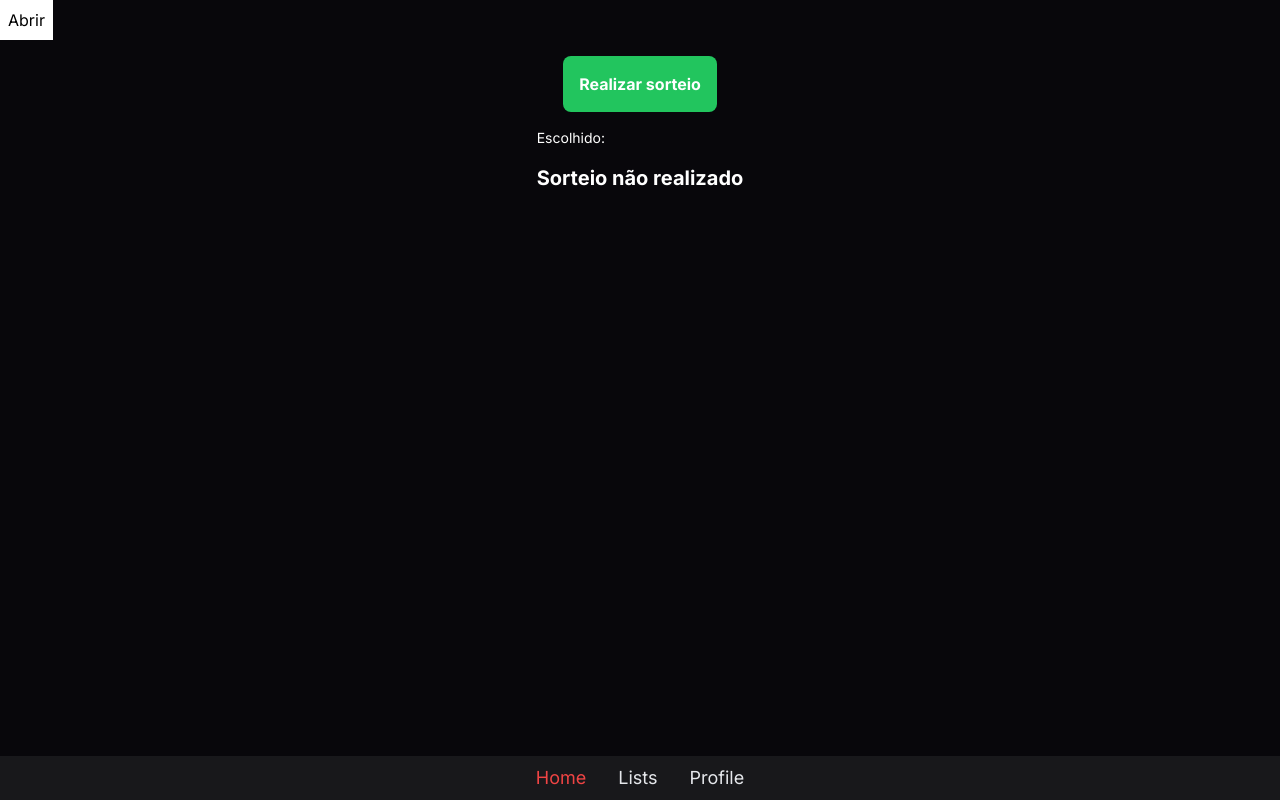
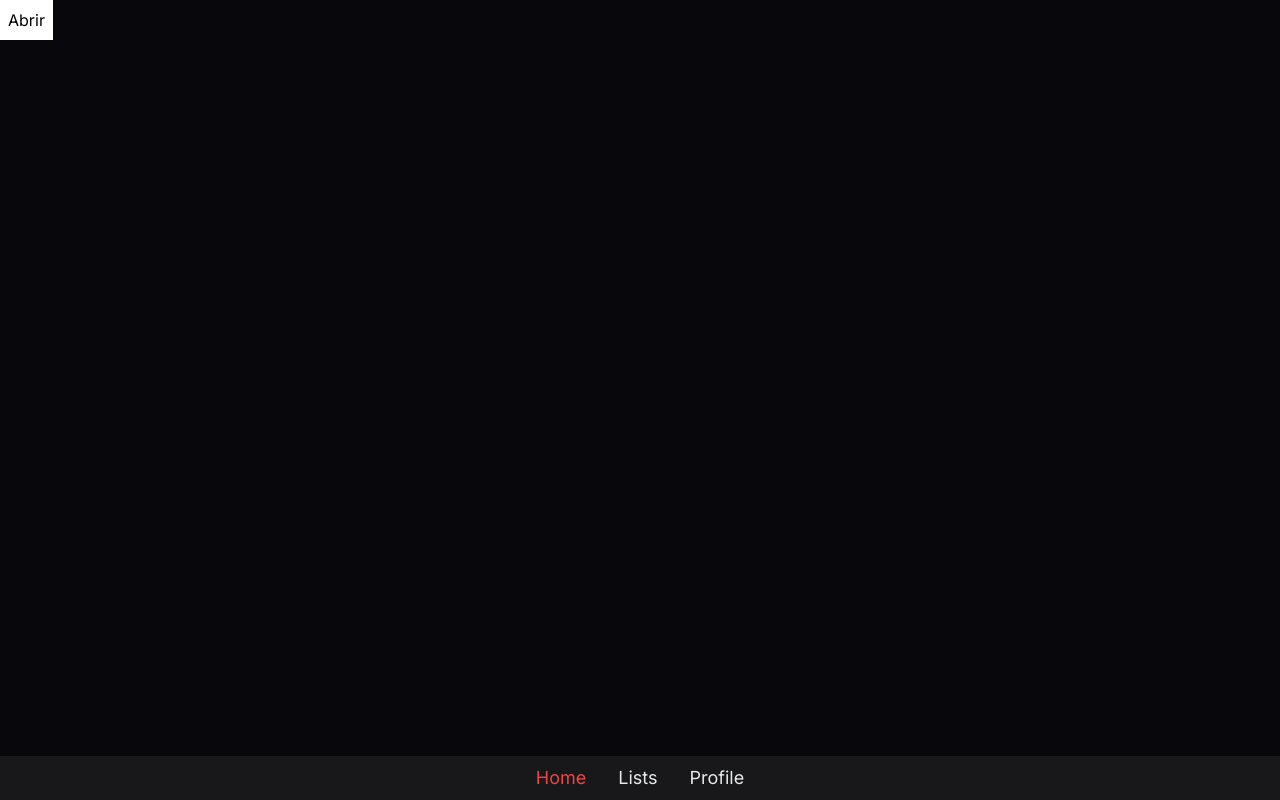
Before and after one commit to gustavojuneo/chefe, a Next.js app: page / in a window 1280 px wide. Built offline with nearby package versions, Linux system fonts and the light colour scheme.

Commit message:
feat: remove lists from homepage

```diff
--- a/src/app/page.tsx
+++ b/src/app/page.tsx
@@ -1,11 +1,9 @@
 import { CreateListModal } from '@/components/CreateListModal'
-import { Lists } from '@/components/Lists'
 
 export default function Home() {
   return (
     <div>
       <CreateListModal />
-      <Lists />
     </div>
   )
 }
```
